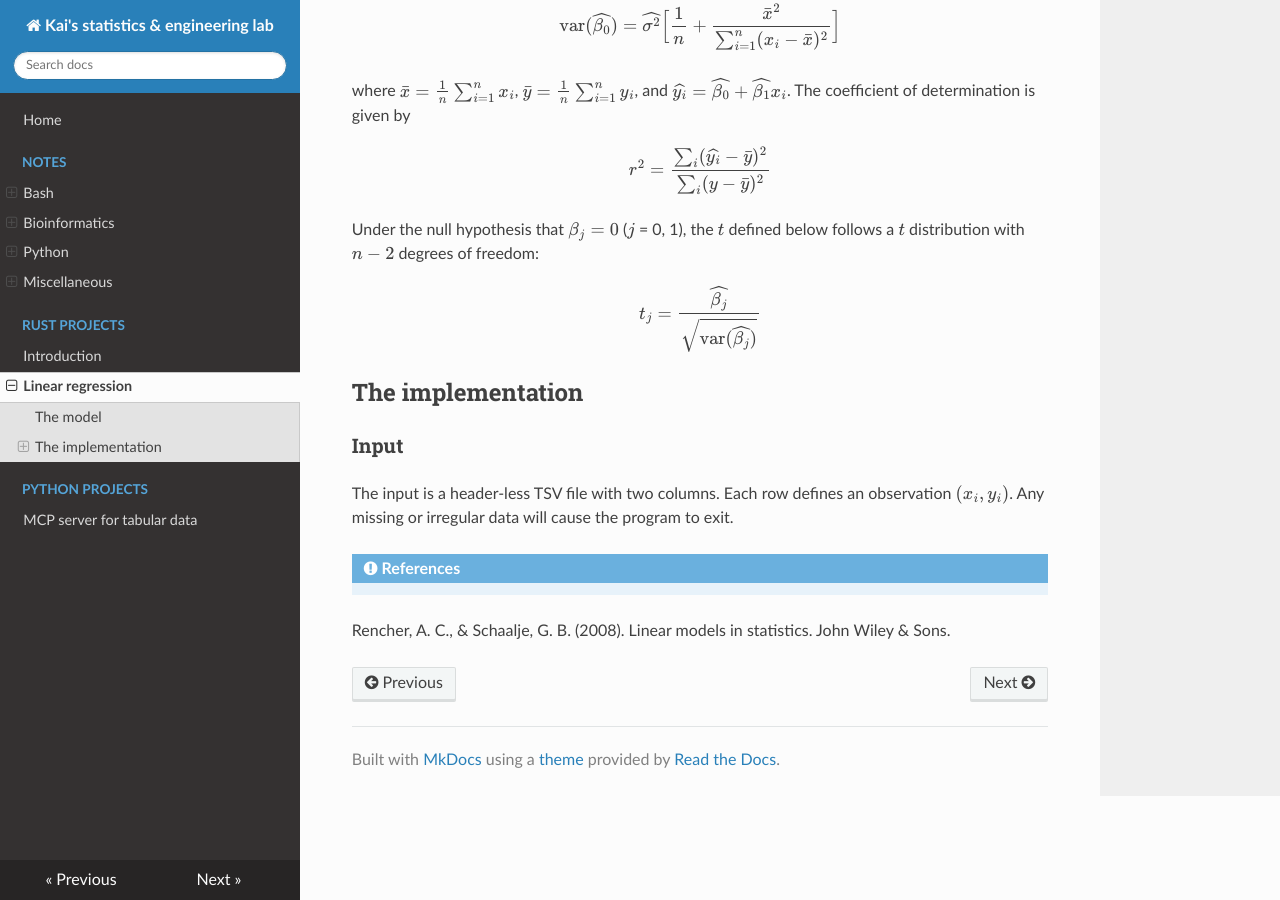
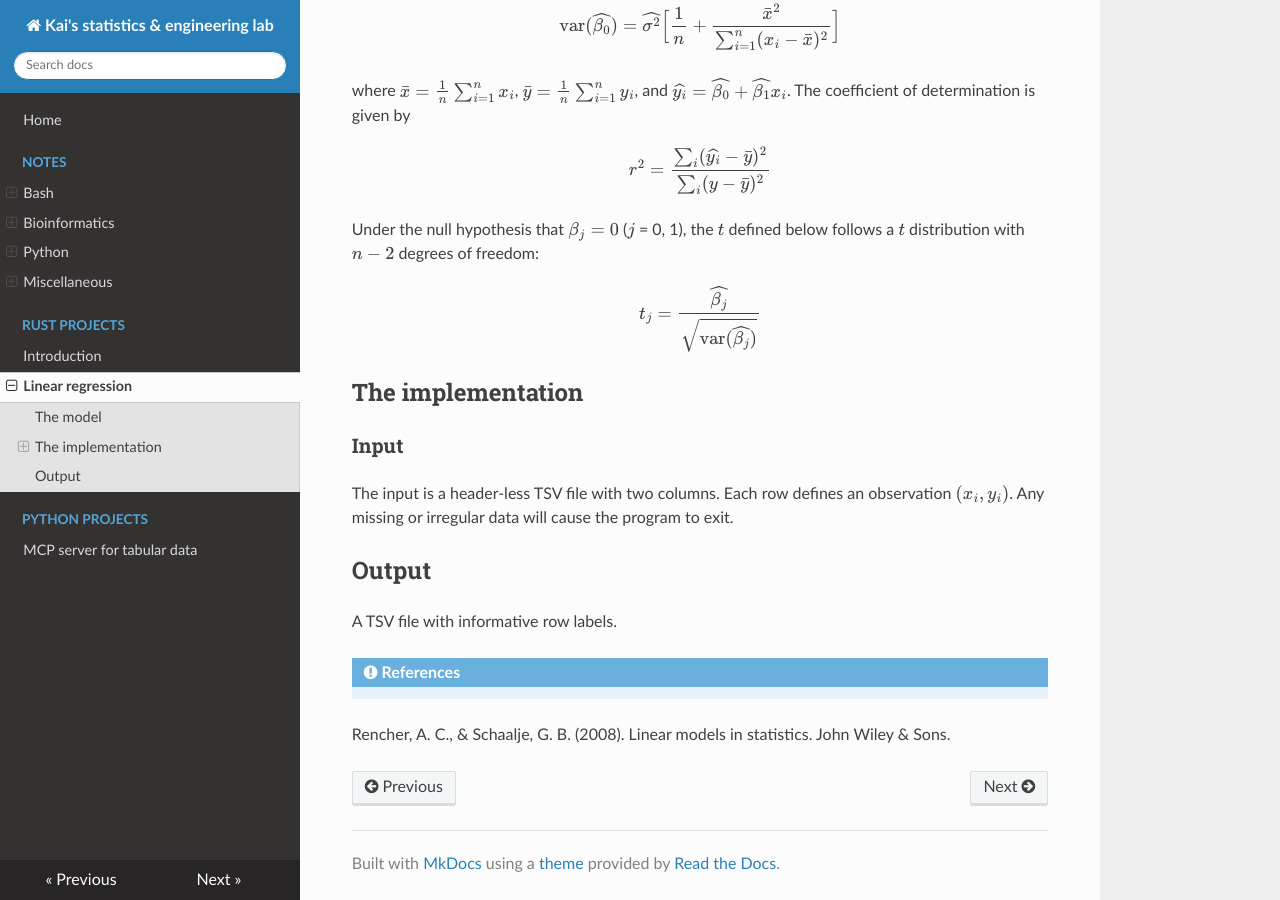
Before and after one commit to drkaizeng/statistics_and_engineering_lab, an MkDocs documentation site: the page built from docs/rust_projects/linear_regression.md, in a window 1280 px wide and 900 px high, scrolled down 721 px. Built offline with MkDocs 1.6.1, drawn with Linux system fonts in a browser that asks for light colours; nearby versions of some CDN libraries.

Commit message:
New notes

```diff
--- a/docs/rust_projects/linear_regression.md
+++ b/docs/rust_projects/linear_regression.md
@@ -39,6 +39,9 @@ $$
 ### Input
 The input is a header-less TSV file with two columns. Each row defines an observation $(x_i, y_i)$. Any missing or irregular data will cause the program to exit.
 
+## Output
+A TSV file with informative row labels.
+
 
 
 
```
